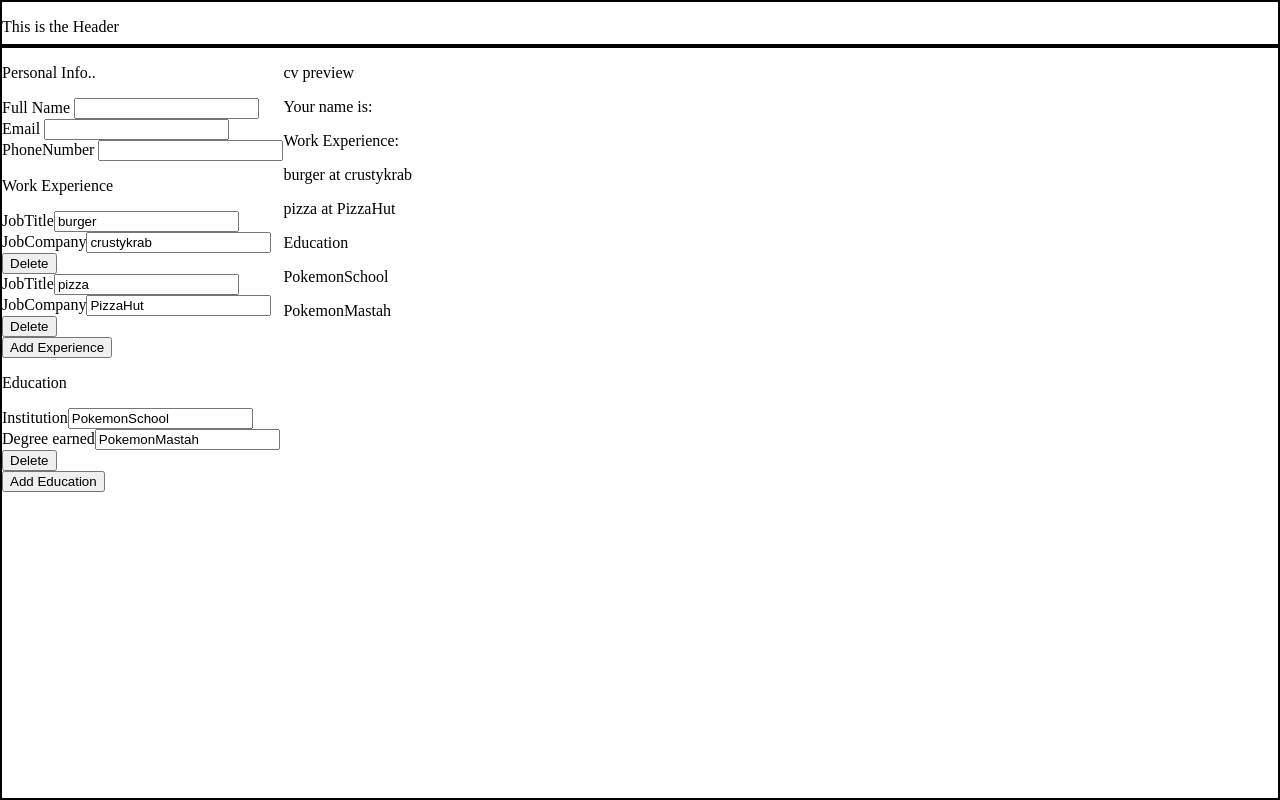
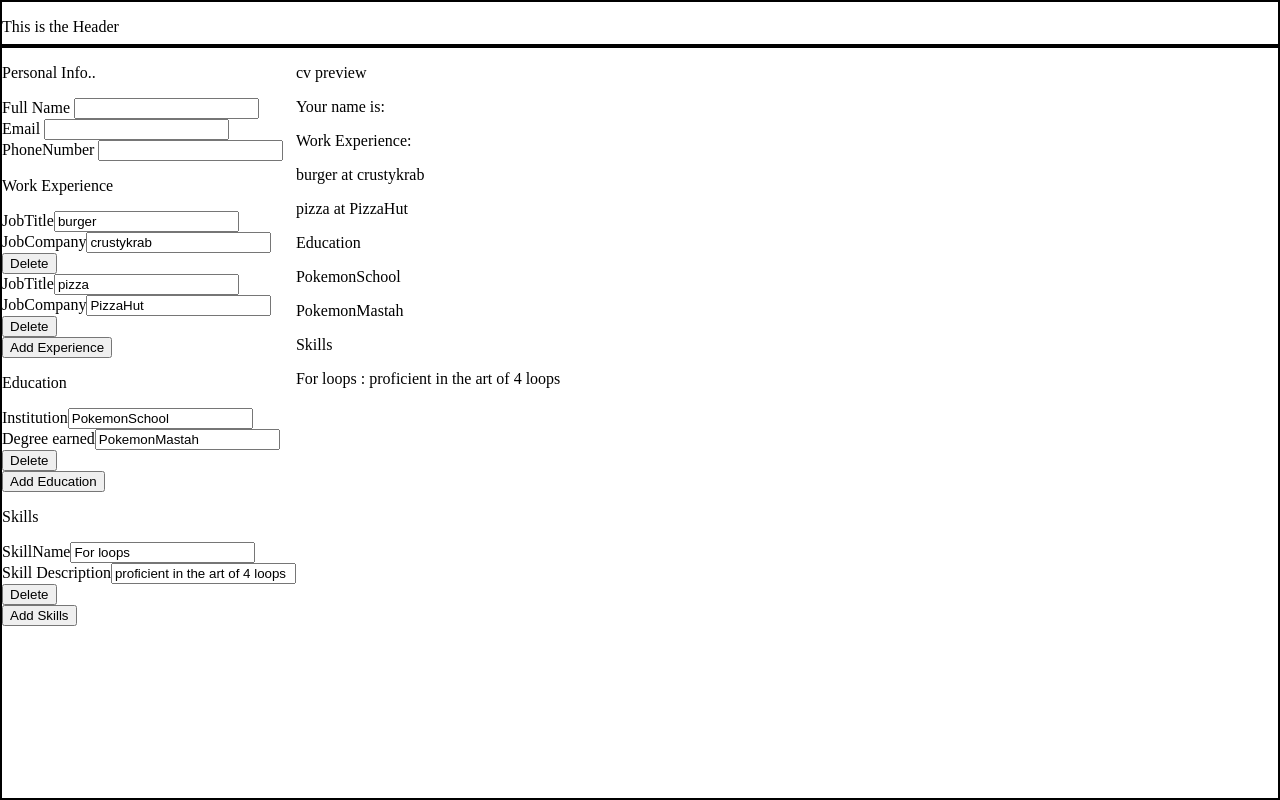
Before and after one commit to ubamarvin/Cv-builder, a React (Vite) app: page / in a window 1280 px wide. Built offline with nearby package versions, Linux system fonts and the light colour scheme.

Commit message:
add skill-edit

```diff
--- a/src/main.jsx
+++ b/src/main.jsx
@@ -31,7 +31,7 @@ function CvBuilderContainer() {
             graduationYear: new Date("2024-03-23")} ])
 
   const [skills, setSkills] = useState([ {id: uuidv4(),
-            killName: "For loops",
+            skillName: "For loops",
               description: "proficient in the art of 4 loops"}])
 
   return (
@@ -46,19 +46,24 @@ function CvBuilderContainer() {
        education={education}
        setEducation={setEducation}
 
+       skills={skills}
+       setSkills={setSkills}
+
 
       />
       <CvPreview
        fullNameText={fullNameText}
        jobs = {jobs}
        education={education}
+       skills={skills}
+
       />
     </div>
   )
 
 }
 
-function CvInfo({fullNameText, setFullNameText, jobs, setJobs, education, setEducation}) {
+function CvInfo({fullNameText, setFullNameText, jobs, setJobs, education, setEducation, skills, setSkills}) {
 
   return (
     <div className="cv-info">
@@ -74,6 +79,11 @@ function CvInfo({fullNameText, setFullNameText, jobs, setJobs, education, setEdu
     <EducationInfo
      education={education}
      setEducation={setEducation}
+    />
+
+    <SkillsEdit
+     skills={skills}
+     setSkills={setSkills}
     />
 
 
@@ -324,10 +334,112 @@ function AddEducationButton({education, setEducation}) {
     )
 }
 
+function SkillsEdit({skills, setSkills}) {
+
+  const handleSkillNameChange = (id, e) => {
+    const newSkills = skills.map((skill) =>
+      skill.id === id ? { ...skill, skillName: e.target.value} : skill)
+    setSkills(newSkills)
+  }
+
+
+  const handleSkillDescriptionChange = (id, e) => {
+    const newSkills = skills.map((skill) =>
+      skill.id === id ? { ...skill, description: e.target.value} : skill
+    )
+    setSkills(newSkills)
+  }
+
+
+  /*
+  // This is bad, leaves a null entry causing a nullpointer error
+  const handleDeleteJobCardClickDontUse = (id) => {
+    const newJobs = jobs.map((job) => {
+      return job.id === id ? null : job
+    })
+    setJobs(newJobs)
+  }
+  */
+
+
+  const handleDeleteSkillCardClick = (id) => {
+    const newSkills = skills.filter((skill) => skill.id !== id)
+    setSkills(newSkills)
+  }
 
 
 
-function CvPreview({fullNameText, jobs, education}) {
+  const cards = skills.map((skill) => {
+    return (
+      <div key={skill.id} className='skill-info-form'>
+      <form>
+
+        <div>
+          <label htmlFor='skill-name'>SkillName</label>
+          <input
+           type='text'
+           id='skill-name'
+           value={skill.skillName}
+           onChange = {(e) => handleSkillNameChange(skill.id, e)}
+
+           />
+        </div>
+
+        <div>
+          <label htmlFor='skill-description'>Skill Description</label>
+          <input
+           type='text'
+           id='skill-description'
+           value={skill.description}
+           onChange = {(e) => handleSkillDescriptionChange(skill.description, e)}
+           />
+        </div>
+
+
+      </form>
+
+      <button
+      type='button'
+      onClick={() => handleDeleteSkillCardClick(skill.id)}>
+        Delete
+        </button>
+    </div>
+  )
+  })
+
+  //what about keys?
+  return (
+    <div className='skills-info'>
+      <p>Skills</p>
+      {cards}
+      <AddSkillsButton
+      skills={skills}
+      setSkills={setSkills}/>
+
+    </div>
+  )
+}
+
+function AddSkillsButton({skills, setSkills}) {
+  function handleButtonClick(){
+    const newSkills = [ ...skills, {id: uuidv4(), skillName: "", description: ""}]
+    setSkills(newSkills)
+  }
+
+  return (
+    <button
+    type='button'
+    onClick={()=> handleButtonClick()}
+    >
+    Add Skills
+    </button>
+  )
+}
+
+
+
+
+function CvPreview({fullNameText, jobs, education, skills}) {
 
   return (
     <div className="cv-preview">
@@ -337,8 +449,23 @@ function CvPreview({fullNameText, jobs, education}) {
       <WorkExperienceCard jobs={jobs}/>
       <p>Education</p>
       <EducationCard education={education}/>
+      <p>Skills</p>
+      <SkillsCards skills={skills}/>
 
+    </div>
+  )
+}
 
+function SkillsCards({skills}) {
+  const cards = skills.map((skill) =>
+    <div key={skill.id} className='skill-card'>
+      <p>{skill.skillName} : {skill.description}</p>
+    </div>
+  )
+
+  return (
+    <div className='skill-card-container'>
+      {cards}
     </div>
   )
 }
```
